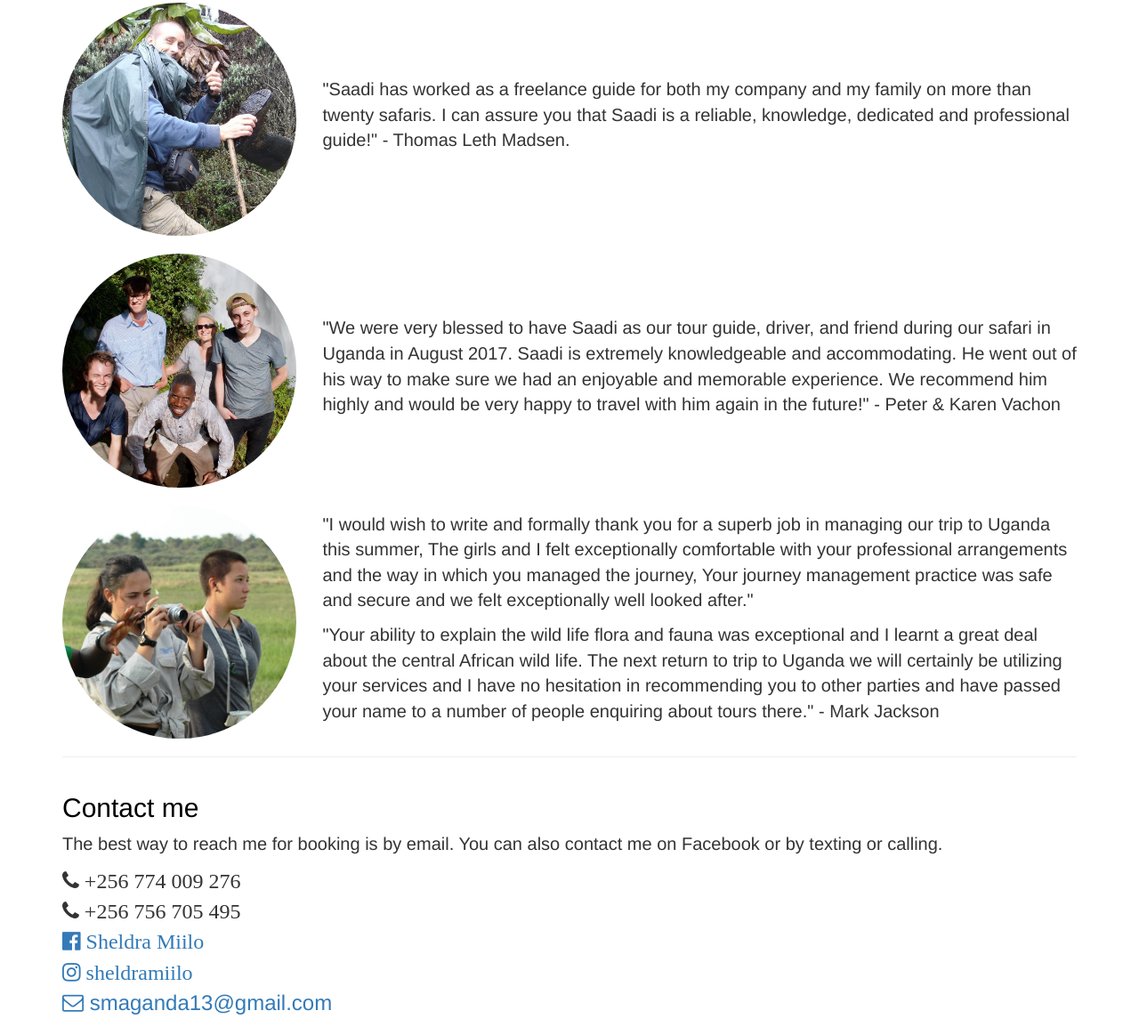
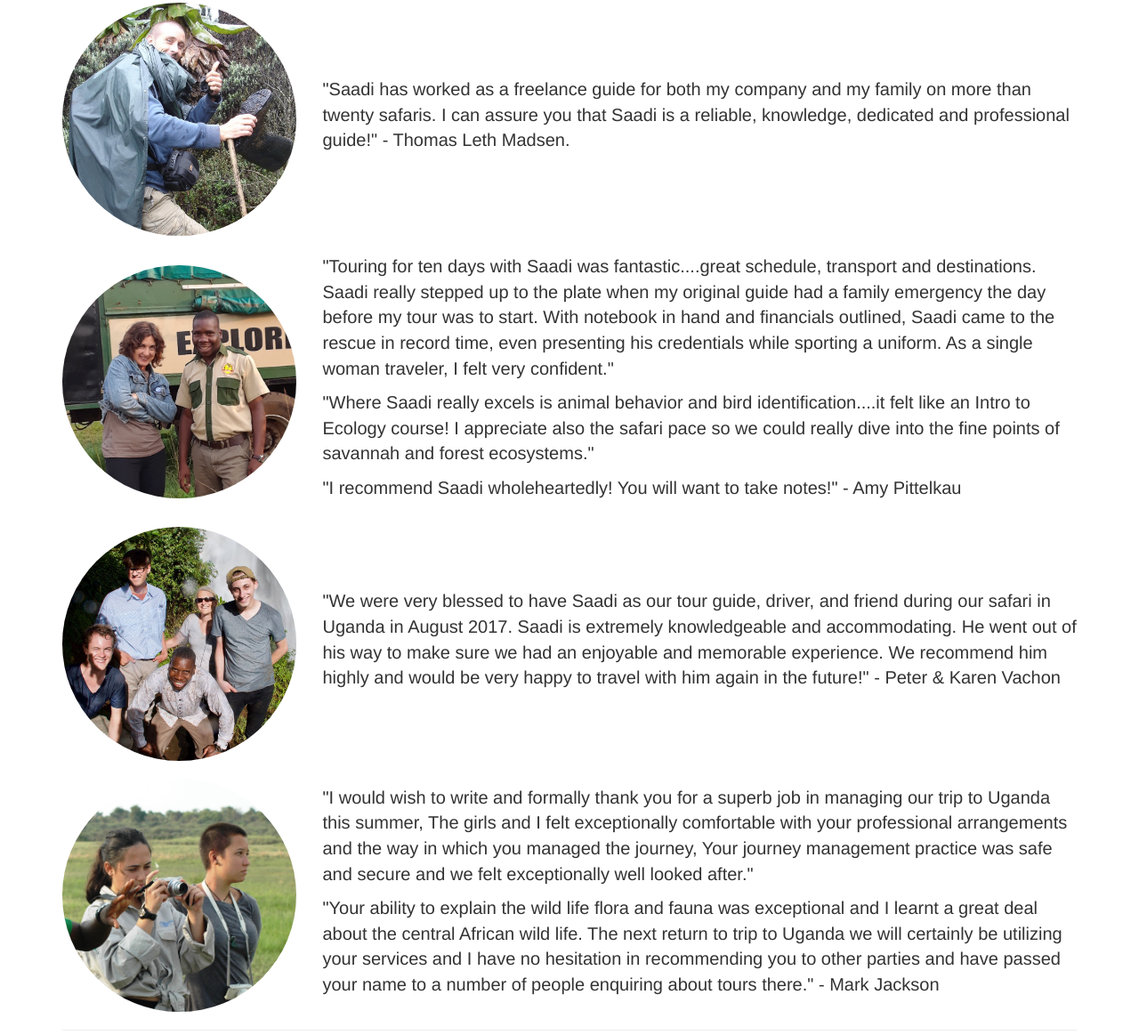
Before and after one commit to saadi-tours/saadi-tours.github.io, a website: page index.html in a window 1280 px wide. Shown: the part 2224-3387 px from the top of the page at 89% size. Drawn offline with Linux system fonts and the light colour scheme.

Commit message:
update testimonials

```diff
--- a/index.html
+++ b/index.html
@@ -127,6 +127,19 @@
         <br />
         <div class="row vertical-align">
             <div class="col-md-3">
+                <img src="./img/portraits/amy.jpg" class="portrait">
+            </div>
+            <div class="col-md-9">
+                <p>"Touring for ten days with Saadi was fantastic....great schedule, transport and destinations. Saadi really stepped up to the plate when my original guide had a family emergency the day before my tour was to start. With notebook in hand and financials outlined, Saadi came to the rescue in record time, even presenting his credentials while sporting a uniform. As a single woman traveler, I felt very confident."</p>
+                <p>"Where Saadi really excels is animal behavior and bird identification....it felt like an Intro to Ecology course! I appreciate also the safari pace so we could really dive into the fine points of savannah and forest ecosystems."</p>
+                <p>
+                    "I recommend Saadi wholeheartedly! You will want to take notes!" - Amy Pittelkau
+                </p>
+            </div>
+        </div>
+        <br />
+        <div class="row vertical-align">
+            <div class="col-md-3">
                 <img src="./img/portraits/vachon.jpg" class="portrait">
             </div>
             <div class="col-md-9">
@@ -136,7 +149,7 @@
         <br />
         <div class="row vertical-align">
             <div class="col-md-3">
-                <img src="./img/portraits/mark-jackson.jpg" class="portrait">
+                <img src="./img/portraits/mark-jackson.JPG" class="portrait">
             </div>
             <div class="col-md-9">
                 <p>"I would wish to write and formally thank you for a superb job in managing our trip to Uganda this summer, The girls and I felt exceptionally comfortable with your professional arrangements and the way in which you managed the journey, Your journey management practice was safe and secure and we felt exceptionally well looked after."</p>
```
Also changed, not shown: img/portraits/amy.jpg (added), 1 other file.
